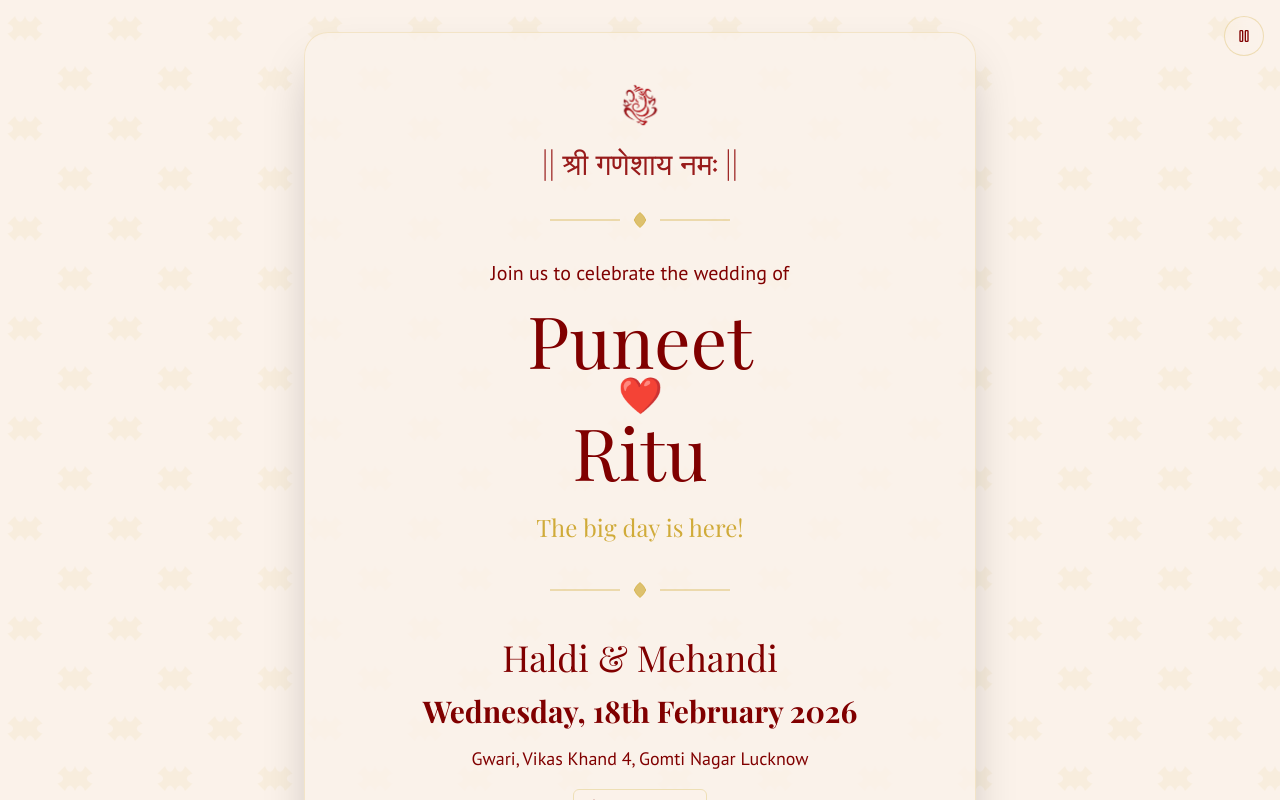
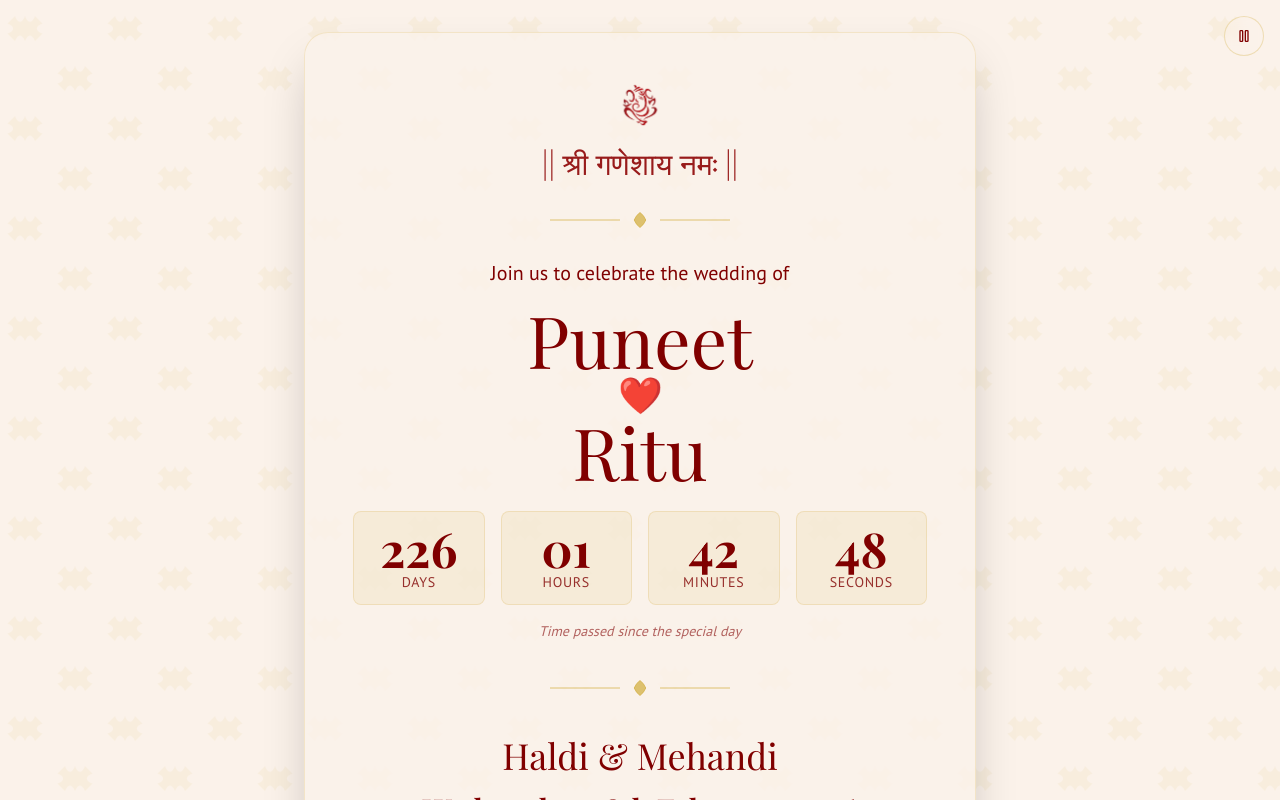
Before and after one commit to PuneetShivaay/WeddingCard, a Next.js app: page / in a window 1280 px wide. Shown: the top 800 px of the page. Built offline with nearby package versions, Linux system fonts and the light colour scheme.

Commit message:
there is reverse counter can you change it make it like counter start fr

```diff
--- a/src/components/countdown-timer.tsx
+++ b/src/components/countdown-timer.tsx
@@ -7,6 +7,7 @@
   hours: number;
   minutes: number;
   seconds: number;
+  isPast: boolean;
 } | null;
 
 const CountdownTimer = ({ targetDate }: { targetDate: string }) => {
@@ -16,17 +17,18 @@
   useEffect(() => {
     const calculateTimeLeft = () => {
       const now = new Date().getTime();
-      const difference = targetTime - now;
+      // Calculate difference from the target date to now (elapsed time)
+      const difference = now - targetTime;
 
-      if (difference <= 0) {
-        return { days: 0, hours: 0, minutes: 0, seconds: 0 };
-      }
+      // Use absolute value to show the magnitude of time difference
+      const absDiff = Math.abs(difference);
 
       return {
-        days: Math.floor(difference / (1000 * 60 * 60 * 24)),
-        hours: Math.floor((difference / (1000 * 60 * 60)) % 24),
-        minutes: Math.floor((difference / 1000 / 60) % 60),
-        seconds: Math.floor((difference / 1000) % 60),
+        days: Math.floor(absDiff / (1000 * 60 * 60 * 24)),
+        hours: Math.floor((absDiff / (1000 * 60 * 60)) % 24),
+        minutes: Math.floor((absDiff / 1000 / 60) % 60),
+        seconds: Math.floor((absDiff / 1000) % 60),
+        isPast: difference >= 0
       };
     };
 
@@ -50,7 +52,6 @@
   );
 
   // Render a placeholder if timeLeft hasn't been calculated yet.
-  // This covers the server render and the initial client render before useEffect runs.
   if (timeLeft === null) {
     return (
       <div className="grid grid-cols-4 gap-2 md:gap-4 text-center auto-rows-max">
@@ -62,18 +63,17 @@
     );
   }
 
-  const isFinished = Object.values(timeLeft).every(v => v === 0);
-
-  if (isFinished) {
-    return <div className="text-2xl font-headline text-accent">The big day is here!</div>;
-  }
-
   return (
-    <div className="grid grid-cols-4 gap-2 md:gap-4 text-center auto-rows-max">
-      {renderUnit(timeLeft.days, 'Days')}
-      {renderUnit(timeLeft.hours, 'Hours')}
-      {renderUnit(timeLeft.minutes, 'Minutes')}
-      {renderUnit(timeLeft.seconds, 'Seconds')}
+    <div className="flex flex-col items-center gap-4">
+      <div className="grid grid-cols-4 gap-2 md:gap-4 text-center auto-rows-max w-full">
+        {renderUnit(timeLeft.days, 'Days')}
+        {renderUnit(timeLeft.hours, 'Hours')}
+        {renderUnit(timeLeft.minutes, 'Minutes')}
+        {renderUnit(timeLeft.seconds, 'Seconds')}
+      </div>
+      <p className="text-sm font-body text-primary/60 italic">
+        {timeLeft.isPast ? "Time passed since the special day" : "Time remaining until the big day"}
+      </p>
     </div>
   );
 };
```
